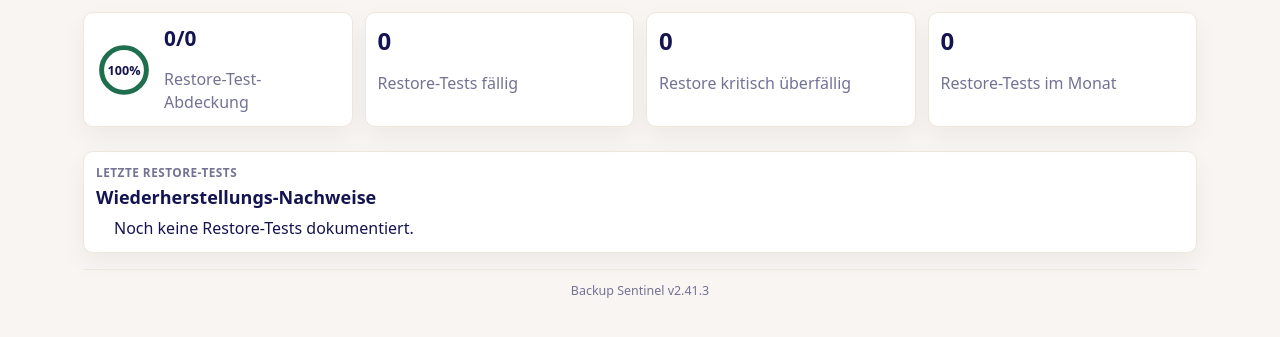
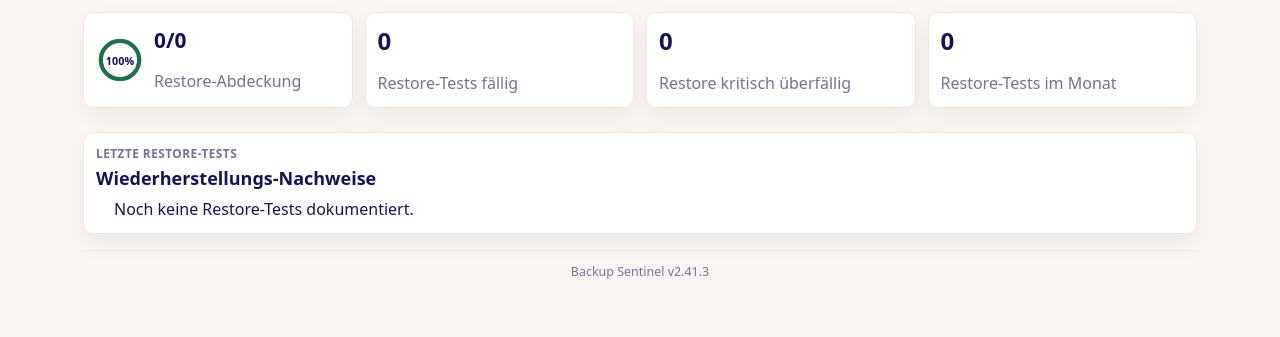
Before and after one commit to wvogel/backup-sentinel, a FastAPI app: page / in a window 1280 px wide. Shown: the part 43-380 px from the top of the page. Run offline with FastAPI, Linux system fonts and the light colour scheme; parts of the project's set-up code (start-up, migrations or seed data) failed here and were passed over; some libraries are stand-ins or nearby versions.

Commit message:
Overview: shorter restore coverage label, smaller ring
Keeps the key-figure tiles on one text line at ~1000 px.

Co-Authored-By: Claude Opus 5.5 <noreply@anthropic.com>

```diff
--- a/app/i18n/de.json
+++ b/app/i18n/de.json
@@ -33,7 +33,7 @@
   "common.unknown_user": "unbekannt",
   "common.no_log": "(kein Log vorhanden)",
   "dashboard.title": "Übersicht | Backup Sentinel",
-  "dashboard.restore_coverage": "Restore-Test-Abdeckung",
+  "dashboard.restore_coverage": "Restore-Abdeckung",
   "dashboard.restore_overdue": "Restore-Tests fällig",
   "dashboard.restore_critical": "Restore kritisch überfällig",
   "dashboard.restore_month": "Restore-Tests im Monat",
--- a/app/i18n/en.json
+++ b/app/i18n/en.json
@@ -33,7 +33,7 @@
   "common.unknown_user": "unknown",
   "common.no_log": "(no log available)",
   "dashboard.title": "Overview | Backup Sentinel",
-  "dashboard.restore_coverage": "Restore test coverage",
+  "dashboard.restore_coverage": "Restore coverage",
   "dashboard.restore_overdue": "Restore tests due",
   "dashboard.restore_critical": "Restore critically overdue",
   "dashboard.restore_month": "Restore tests this month",
--- a/static/style.css
+++ b/static/style.css
@@ -1969,7 +1969,7 @@ details[open] > .encryption-alert-summary::before {
 .kpi-ring-row {
   display: flex;
   align-items: center;
-  gap: 12px;
+  gap: 10px;
 }
 .kpi-ring {
   flex-shrink: 0;
--- a/templates/dashboard.html
+++ b/templates/dashboard.html
@@ -9,7 +9,7 @@
   {# Feature 7: Restore-Test-Abdeckung als Ring-KPI #}
   <div class="summary-card kpi-ring-card">
     <div class="kpi-ring-row">
-      <svg class="kpi-ring" viewBox="0 0 40 40" width="56" height="56">
+      <svg class="kpi-ring" viewBox="0 0 40 40" width="48" height="48">
         <circle cx="20" cy="20" r="16" fill="none" stroke="var(--line)" stroke-width="3.5"/>
         <circle cx="20" cy="20" r="16" fill="none"
                 stroke="{% if restore_coverage.pct >= 80 %}var(--ok){% elif restore_coverage.pct >= 50 %}var(--warn){% else %}var(--critical){% endif %}"
```
Also changed, not shown: CHANGELOG.md.
